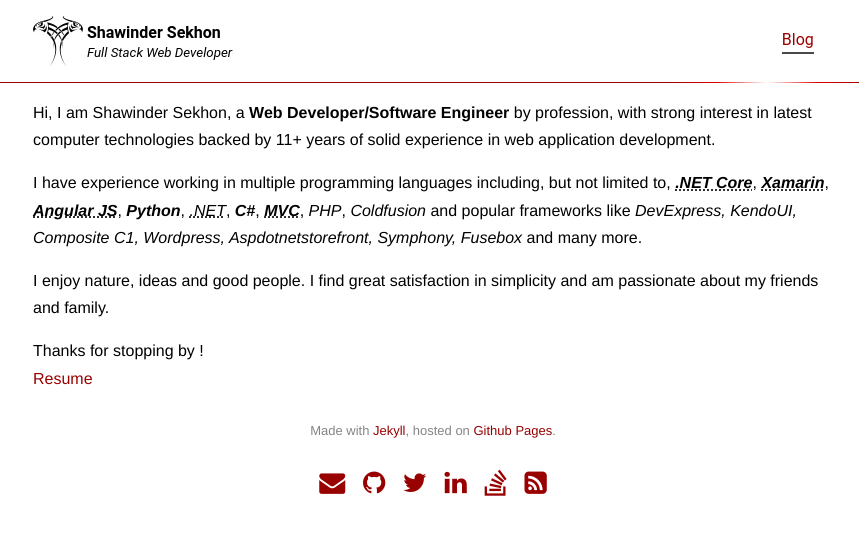
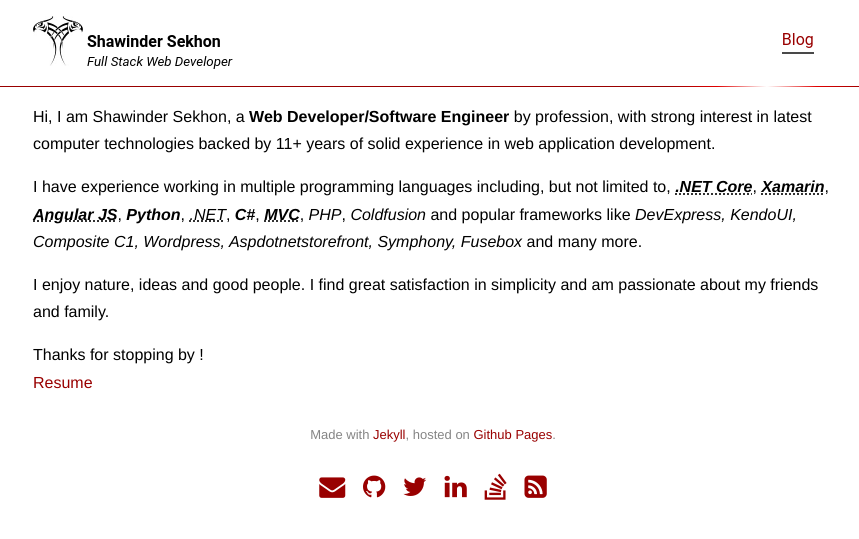
Before and after one commit to shawinder/shawinder.github.io, a Jekyll site: the page built from index.html, in a window 1280 px wide. Shown: the top 539 px of the page, without its empty margins (207-1066 px from the left). Built offline with Jekyll 4.4.1, drawn with Linux system fonts in a browser that asks for light colours; nearby versions of some CDN libraries.

Commit message:
Fixed formatting.

```diff
--- a/css/site.css
+++ b/css/site.css
@@ -236,7 +236,7 @@
 
 .avatar {
   max-width: 50px;
-  vertical-align: -9px;
+  vertical-align: 0;
 }
 
 .links {
```
